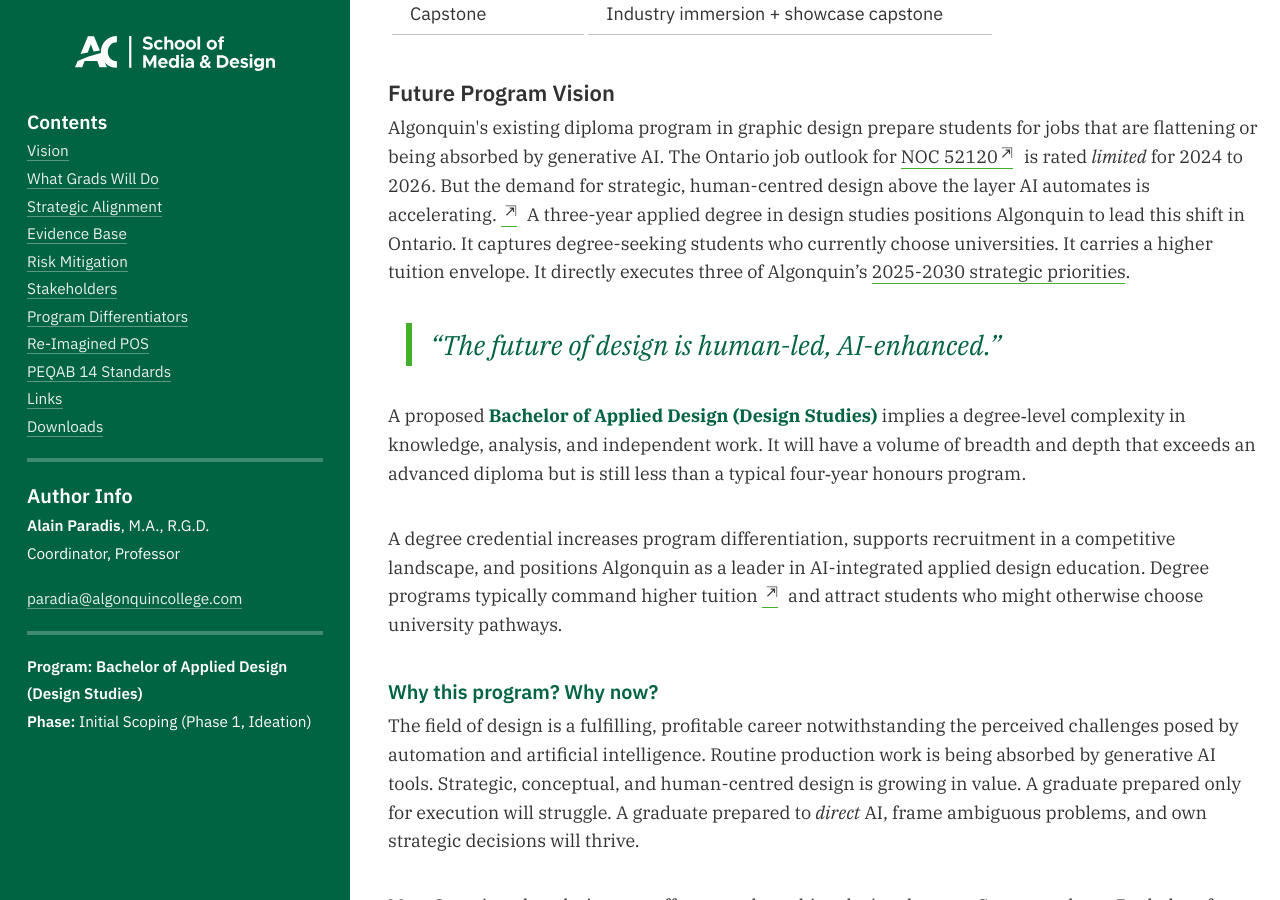
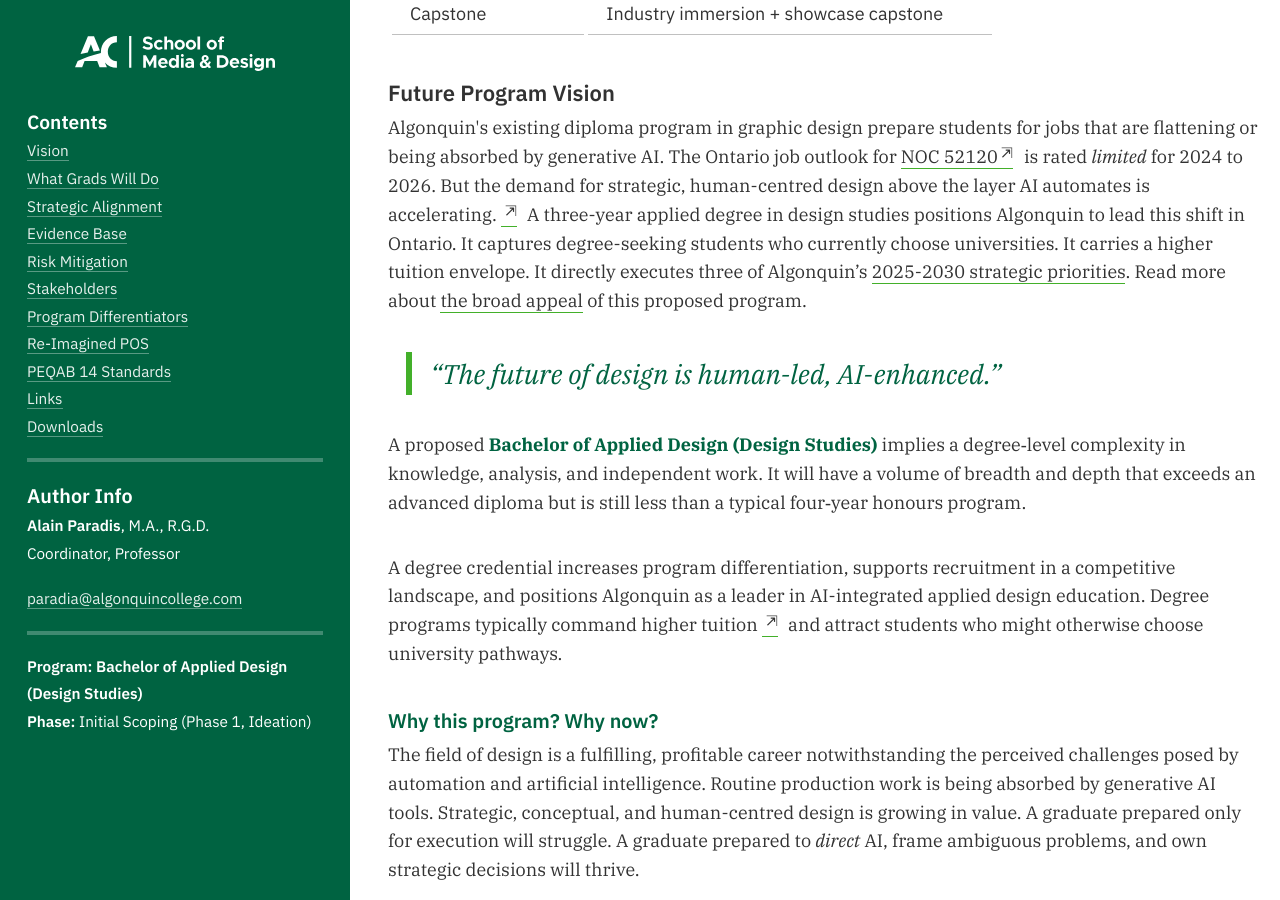
Before and after one commit to AlainParadis/program-transformation, a Jekyll site: the page built from index.md, in a window 1280 px wide and 900 px high, scrolled down 451 px. Built offline with Jekyll 4.4.1, drawn with Linux system fonts in a browser that asks for light colours.

Commit message:
Add 'Read more' link to vision section
Appends a sentence linking to the #jobs anchor at the end of the Future Program Vision paragraph in _includes/vision.html to guide readers to additional details about the proposed program's broad appeal and improve in-page navigation.

```diff
--- a/_includes/vision.html
+++ b/_includes/vision.html
@@ -12,7 +12,7 @@
 	<a name="vision">Future Program Vision</a>
 </h4>
 <p>
-	Algonquin's existing diploma program in graphic design prepare students for jobs that are flattening or being absorbed by generative AI. The Ontario job outlook for <a href="{{ site.data.sitewide.links[2].url }}" title="NOC 52120" target="_blank" rel="noreferrer noopener" class="external">NOC 52120</a> is rated <em>limited</em> for 2024 to 2026. But the demand for strategic, human-centred design above the layer AI automates is accelerating. <a href="https://www.roberthalf.com/ca/en/insights/research/data-reveals-which-marketing-and-creative-roles-are-in-highest-demand" class="external"></a> A three-year applied degree in design studies positions Algonquin to lead this shift in Ontario. It captures degree-seeking students who currently choose universities. It carries a higher tuition envelope. It directly executes three of Algonquin’s <a href="#strat-plan">2025-2030 strategic priorities</a>.
+	Algonquin's existing diploma program in graphic design prepare students for jobs that are flattening or being absorbed by generative AI. The Ontario job outlook for <a href="{{ site.data.sitewide.links[2].url }}" title="NOC 52120" target="_blank" rel="noreferrer noopener" class="external">NOC 52120</a> is rated <em>limited</em> for 2024 to 2026. But the demand for strategic, human-centred design above the layer AI automates is accelerating. <a href="https://www.roberthalf.com/ca/en/insights/research/data-reveals-which-marketing-and-creative-roles-are-in-highest-demand" class="external"></a> A three-year applied degree in design studies positions Algonquin to lead this shift in Ontario. It captures degree-seeking students who currently choose universities. It carries a higher tuition envelope. It directly executes three of Algonquin’s <a href="#strat-plan">2025-2030 strategic priorities</a>. Read more about <a href="#jobs">the broad appeal</a> of this proposed program.
 </p>
 
 <blockquote>
```
